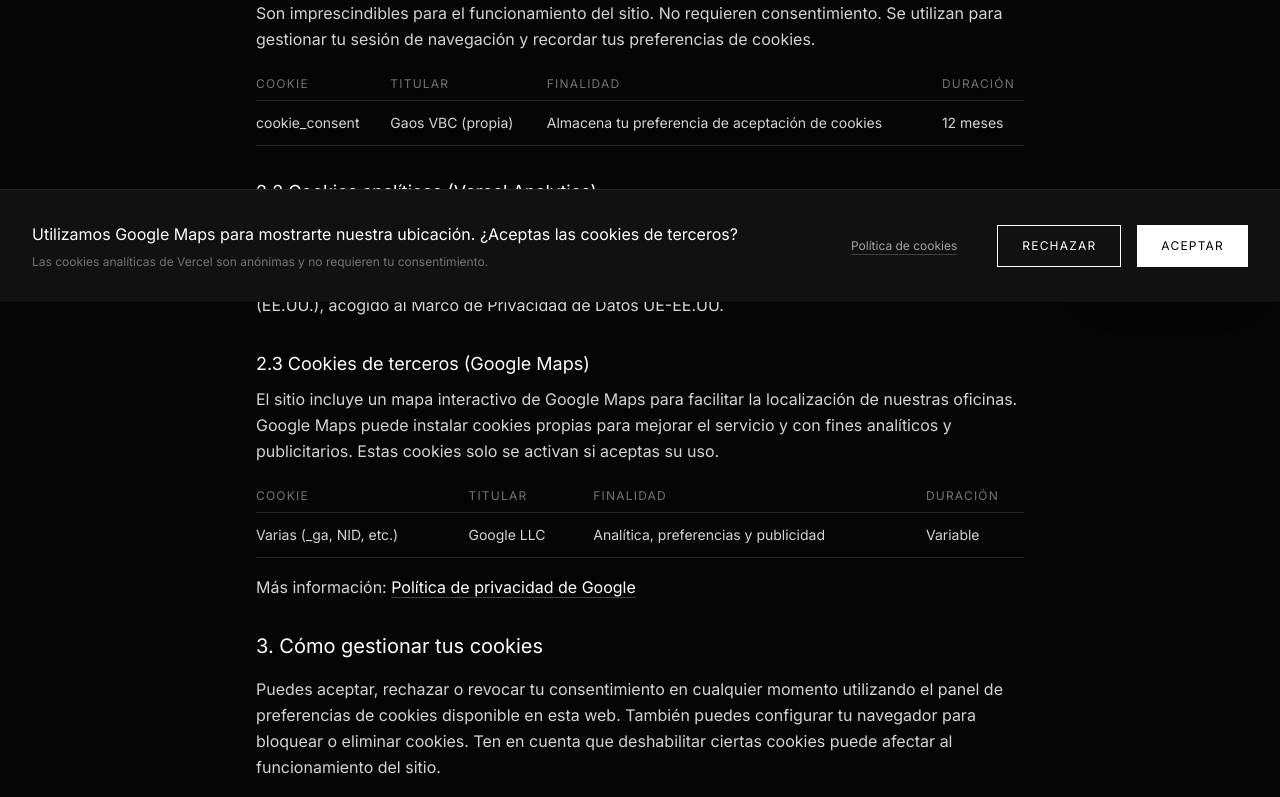
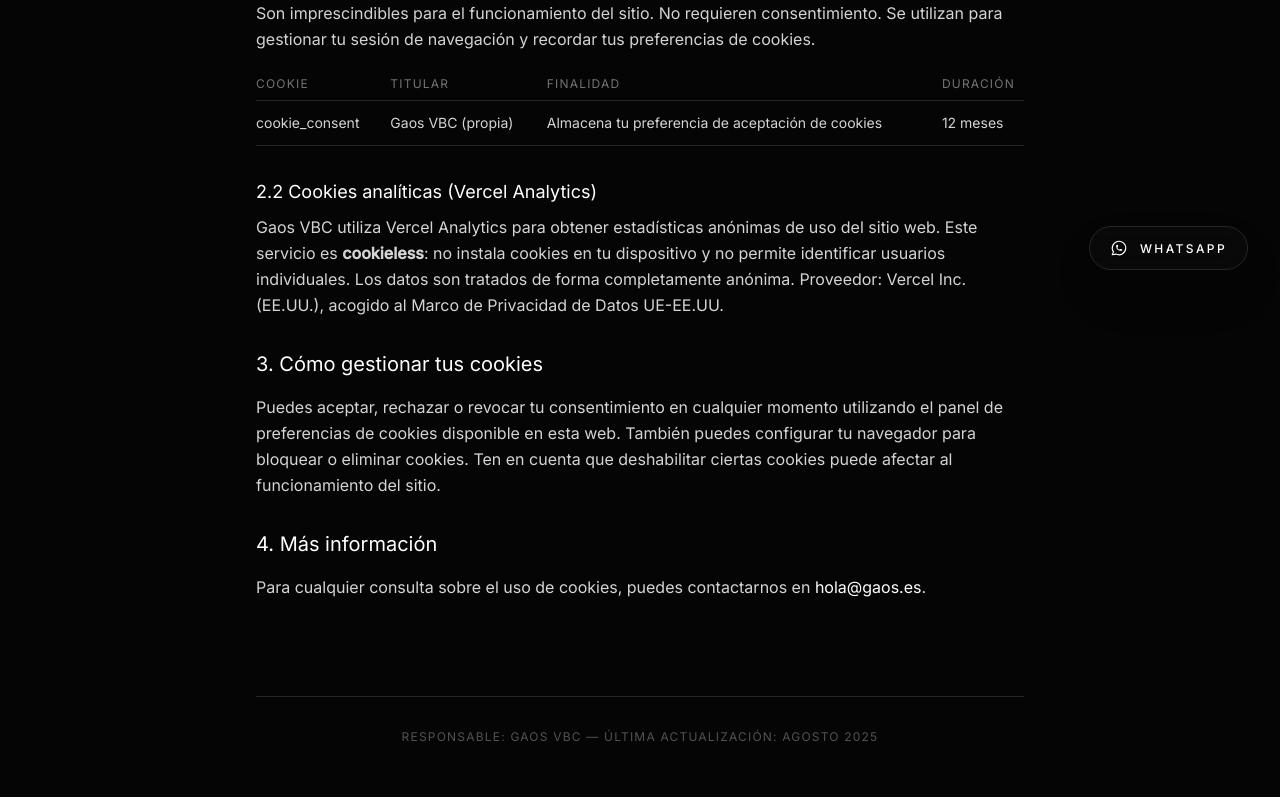
Before and after one commit to gaosvbc/gaoslanding, a React (Vite) app: page /politica-de-cookies in a window 1280 px wide. Shown: the part 498-1295 px from the top of the page. Built offline with nearby package versions, Linux system fonts and the light colour scheme; a web font is replaced by a local one.

Commit message:
refactor: remove Google Maps integration and cookie banner
Removed the contact location map and associated cookie dependencies to simplify the site's privacy footprint and layout.

```diff
--- a/src/App.tsx
+++ b/src/App.tsx
@@ -9,7 +9,6 @@ import { Contact } from "./components/Contact";
 import AvisoLegal from "./components/AvisoLegal";
 import PoliticaPrivacidad from "./components/PoliticaPrivacidad";
 import PoliticaCookies from "./components/PoliticaCookies";
-import CookieBanner from "./components/CookieBanner";
 import { WhatsAppFloating } from "./components/WhatsAppFloating";
 import { ReactLenis } from 'lenis/react';
 
@@ -24,7 +23,6 @@ export default function App() {
         <Route path="/politica-de-cookies" element={<PoliticaCookies />} />
       </Routes>
       <WhatsAppFloating />
-      <CookieBanner />
     </ReactLenis>
   );
 }
--- a/src/components/Contact.tsx
+++ b/src/components/Contact.tsx
@@ -196,23 +196,6 @@ export function Contact() {
             </div>
           </form>
         )}
-
-        <div className="mt-24 w-full flex flex-col items-center py-20 border-t border-b border-neutral-800">
-          <span className="font-sans text-xs tracking-[0.3em] text-neutral-500 uppercase mb-6">
-            Dónde estamos
-          </span>
-          <p className="font-serif text-2xl md:text-3xl text-white leading-loose text-center mb-12">
-            Glorieta de Ruiz Giménez 5<br />Madrid
-          </p>
-          <a
-            href="https://maps.google.com/?q=Glorieta+de+Ruiz+Gimenez+5,+Madrid"
-            target="_blank"
-            rel="noopener noreferrer"
-            className="border border-white/30 text-white text-xs tracking-[0.3em] uppercase px-8 py-3 hover:border-white/80 transition-colors"
-          >
-            CÓMO LLEGAR
-          </a>
-        </div>
       </div>
     </div>
   );
--- a/src/components/PoliticaCookies.tsx
+++ b/src/components/PoliticaCookies.tsx
@@ -60,34 +60,6 @@ export default function PoliticaCookies() {
             <p className="mb-6">
               Gaos VBC utiliza Vercel Analytics para obtener estadísticas anónimas de uso del sitio web. Este servicio es <strong>cookieless</strong>: no instala cookies en tu dispositivo y no permite identificar usuarios individuales. Los datos son tratados de forma completamente anónima. Proveedor: Vercel Inc. (EE.UU.), acogido al Marco de Privacidad de Datos UE-EE.UU.
             </p>
-
-            <h3 className="font-sans text-base md:text-lg text-white mt-8 mb-2">2.3 Cookies de terceros (Google Maps)</h3>
-            <p className="mb-4">
-              El sitio incluye un mapa interactivo de Google Maps para facilitar la localización de nuestras oficinas. Google Maps puede instalar cookies propias para mejorar el servicio y con fines analíticos y publicitarios. Estas cookies solo se activan si aceptas su uso.
-            </p>
-            <div className="overflow-x-auto mb-4">
-              <table className="w-full text-left text-sm border-collapse">
-                <thead>
-                  <tr className="border-b border-neutral-800">
-                    <th className="py-2 pr-4 font-normal text-neutral-500 uppercase tracking-widest text-xs">Cookie</th>
-                    <th className="py-2 pr-4 font-normal text-neutral-500 uppercase tracking-widest text-xs">Titular</th>
-                    <th className="py-2 pr-4 font-normal text-neutral-500 uppercase tracking-widest text-xs">Finalidad</th>
-                    <th className="py-2 font-normal text-neutral-500 uppercase tracking-widest text-xs">Duración</th>
-                  </tr>
-                </thead>
-                <tbody>
-                  <tr className="border-b border-neutral-800">
-                    <td className="py-3 pr-4">Varias (_ga, NID, etc.)</td>
-                    <td className="py-3 pr-4">Google LLC</td>
-                    <td className="py-3 pr-4">Analítica, preferencias y publicidad</td>
-                    <td className="py-3">Variable</td>
-                  </tr>
-                </tbody>
-              </table>
-            </div>
-            <p>
-              Más información: <a href="https://policies.google.com/privacy" target="_blank" rel="noopener noreferrer" className="text-white hover:text-neutral-400 underline underline-offset-4 decoration-neutral-700">Política de privacidad de Google</a>
-            </p>
           </section>
 
           <section>
```
